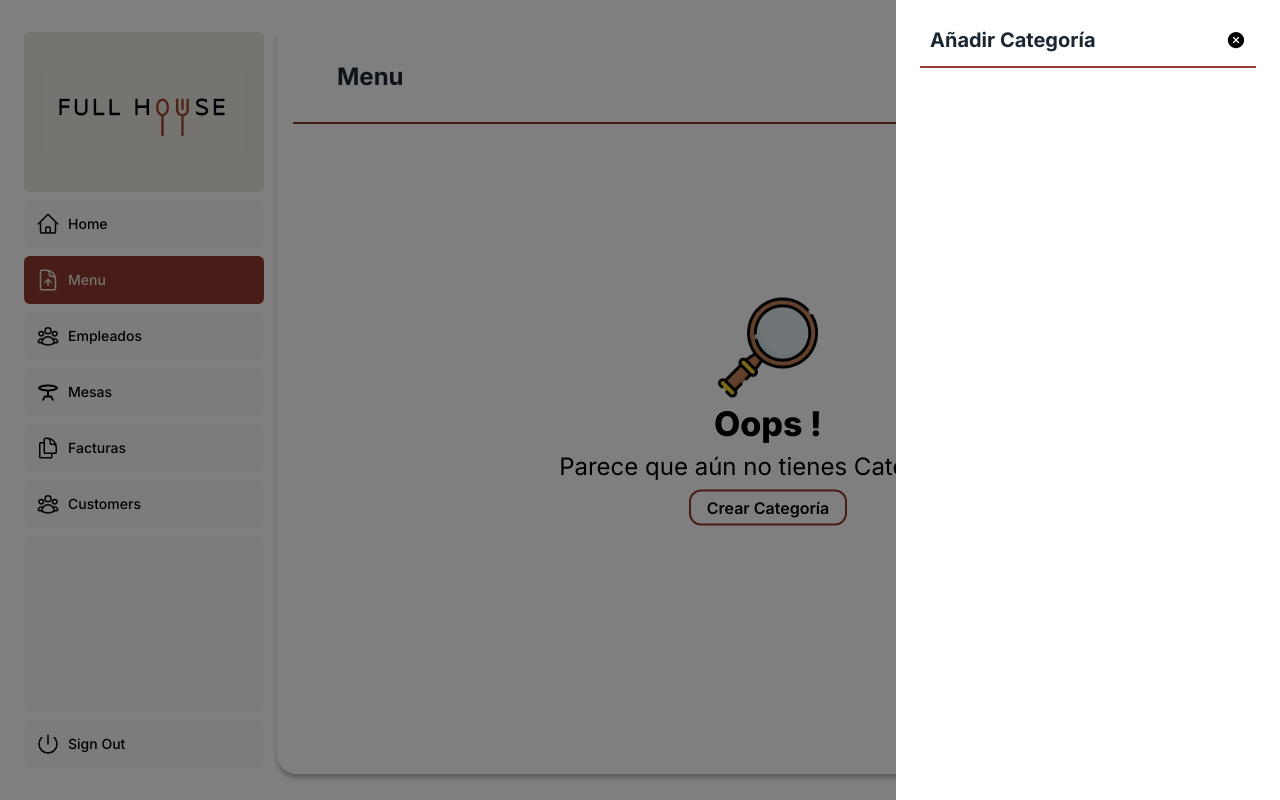
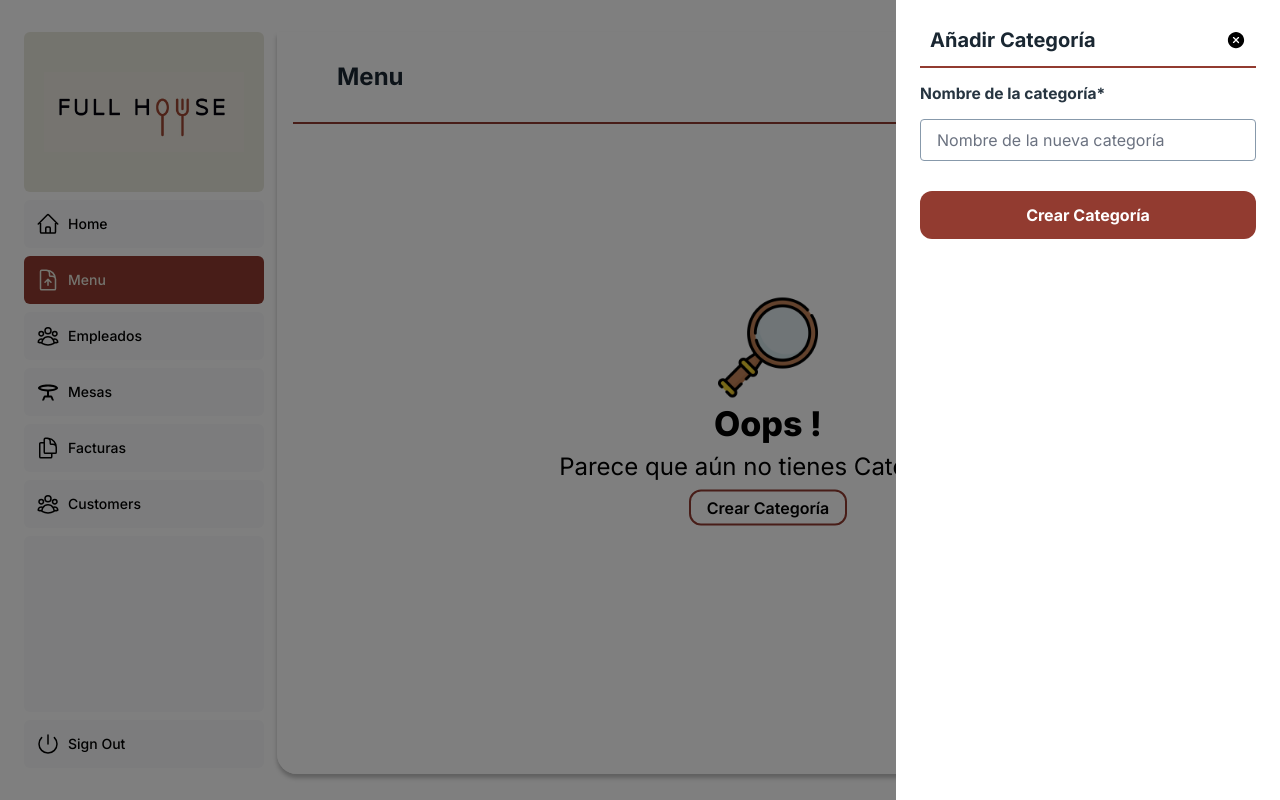
Before and after one commit to Jesuscrist420/Full-House-Frontend, a Next.js app: page /dashboard/menu in a window 1280 px wide. Both pictures are taken after a click on the button "Categoría". Shown: the top 800 px of the page. Built offline with nearby package versions, Linux system fonts and the light colour scheme; a web font is replaced by a local one.

Commit message:
Add categoryForm

```diff
--- /dev/null
+++ b/src/app/components/molecules/addCategoryForm/AddCategoryForm.module.scss
@@ -0,0 +1,15 @@
+.form{
+    display: contents;
+}
+.newInput{
+    flex: 0 1;
+    width: 100%;
+    color: rgb(26, 39, 50);
+    border-radius: 0.25rem;
+    border: 0.5px solid rgb(135, 153, 171);
+    padding: 8px 16px;
+    font-size: 1rem;
+    line-height: 1.5rem;
+    font-weight: 400;
+    font-style: normal;
+}
--- /dev/null
+++ b/src/app/components/molecules/addCategoryForm/AddCategoryForm.tsx
@@ -0,0 +1,80 @@
+import SubmitFormButton from '../../atoms/submitFormButton/SubmitFormButton';
+// import { addCategory } from '@/services/category.service';
+import FormLabel from '../../atoms/formLabel/FormLabel';
+import styles from './AddCategoryForm.module.scss';
+import React, { useState } from 'react';
+import Swal from 'sweetalert2';
+
+type addCategoryFormProps = {
+    setAddCategoryIsOpen: (val: boolean) => void
+}
+
+const AddCategoryForm = ({setAddCategoryIsOpen}: addCategoryFormProps) => {
+
+    const Toast = Swal.mixin({
+        toast: true,
+        position: 'top-end',
+        showConfirmButton: false,
+        timer: 1500,
+        timerProgressBar: true,
+        didOpen: (toast) => {
+            toast.addEventListener('mouseenter', Swal.stopTimer)
+            toast.addEventListener('mouseleave', Swal.resumeTimer)
+        }
+    })
+
+    const [categoryName, setCategoryName] = useState('');
+
+    const handleAddCategorySubmit = async (event: React.FormEvent<HTMLFormElement>): Promise<void> => {
+        event.preventDefault();
+        // const res = await addCategory(categoryName);
+        let data;
+
+        /* if (res.status !== 500) {
+            data = await res.json()
+            if (!res.ok) {
+                void Swal.fire({
+                    icon: 'error',
+                    title: 'Oops...',
+                    text: data.error[0]
+                })
+            }
+        } else {
+            data = {
+                error: 'Category Already Exists'
+            }
+            if (!res.ok) {
+                void Swal.fire({
+                    icon: 'error',
+                    title: 'Oops...',
+                    text: data.error
+                })
+            }
+        }
+
+        if ((res).ok) {
+            void Toast.fire({
+                icon: 'success',
+                title: 'Category created successfully'
+            })
+            setCategoryName('');
+            setAddCategoryIsOpen(false);
+        } */
+    };
+
+    return (
+        <form className={styles.form} onSubmit={handleAddCategorySubmit} >
+            <FormLabel text='Nombre de la categoría' required/>
+            <input
+                onChange={(e) => { setCategoryName(e.target.value); }}
+                className={styles.newInput}
+                type='text'
+                placeholder='Nombre de la nueva categoría'
+                required
+            />
+            <SubmitFormButton text='Crear Categoría' />
+        </form>
+    )
+}
+
+export default AddCategoryForm;
--- a/src/app/dashboard/menu/page.tsx
+++ b/src/app/dashboard/menu/page.tsx
@@ -1,10 +1,11 @@
 'use client'
 
+import CommonHeaderButton from "@/app/components/atoms/commonHeaderButton/CommonHeaderButton";
+import AddCategoryForm from "@/app/components/molecules/addCategoryForm/AddCategoryForm";
 import CommonHeader from "@/app/components/atoms/commonHeader/CommonHeader";
+import EmptyPage from "@/app/components/atoms/emptyPage/EmptyPage";
 import RightBar from "@/app/components/atoms/rightBar/RightBar";
-import EmptyPage from "@/app/components/atoms/emptyPage/EmptyPage";
 import { useState } from "react";
-import CommonHeaderButton from "@/app/components/atoms/commonHeaderButton/CommonHeaderButton";
 
 const Page = () => {
 
@@ -30,7 +31,7 @@ const Page = () => {
             </CommonHeader>
             <EmptyPage handleClick={handleAddCategory} emptyPage="Categorías" />
             <RightBar isOpen={addCategoryIsOpen} setIsOpen={setAddCategoryIsOpen} title='Añadir Categoría'>
-                {/* <AddCategoryForm setAddCategoryIsOpen={setAddCategoryIsOpen} /> */}
+                <AddCategoryForm setAddCategoryIsOpen={setAddCategoryIsOpen} />
             </RightBar>
             <RightBar isOpen={addProductIsOpen} setIsOpen={setAddProductIsOpen} title='Añadir Producto'>
                 {/* <ProductForm categoriesList={categoriesList} setAddProductIsOpen={setAddProductIsOpen} /> */}
```
